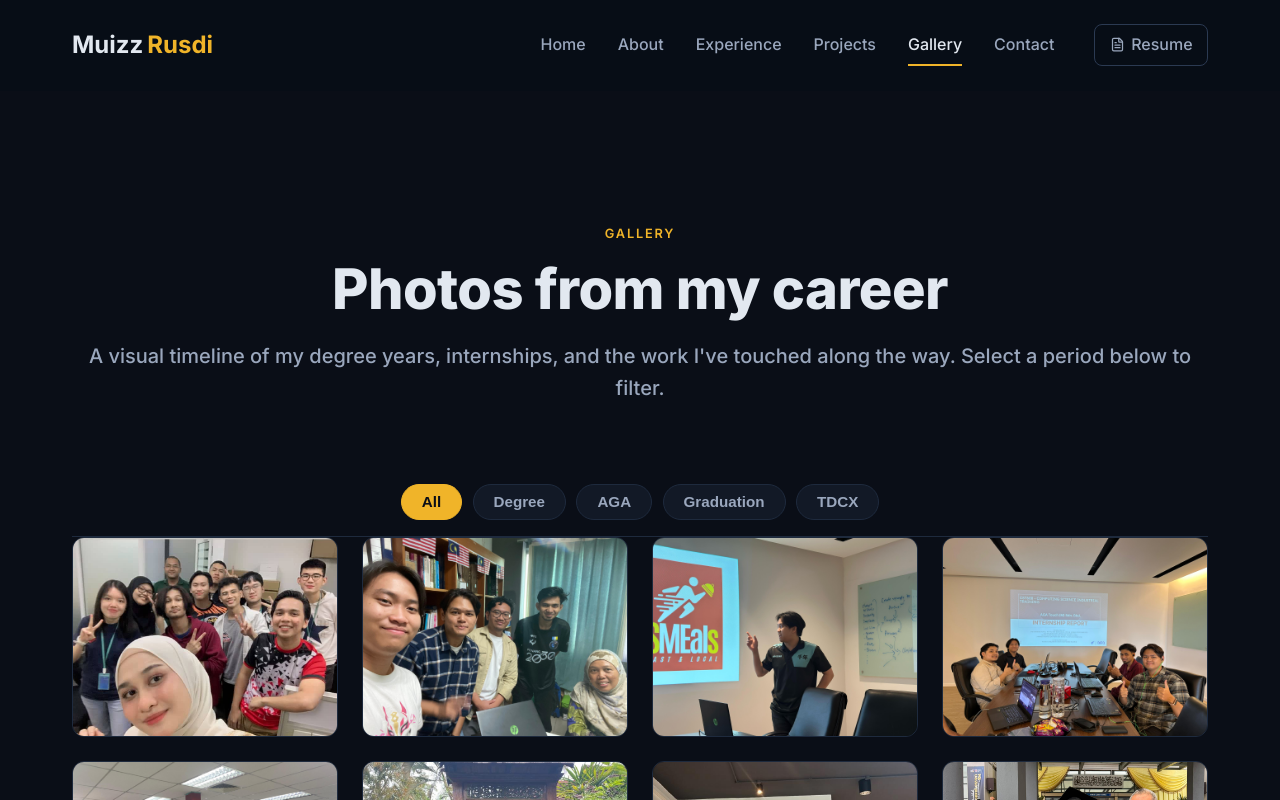
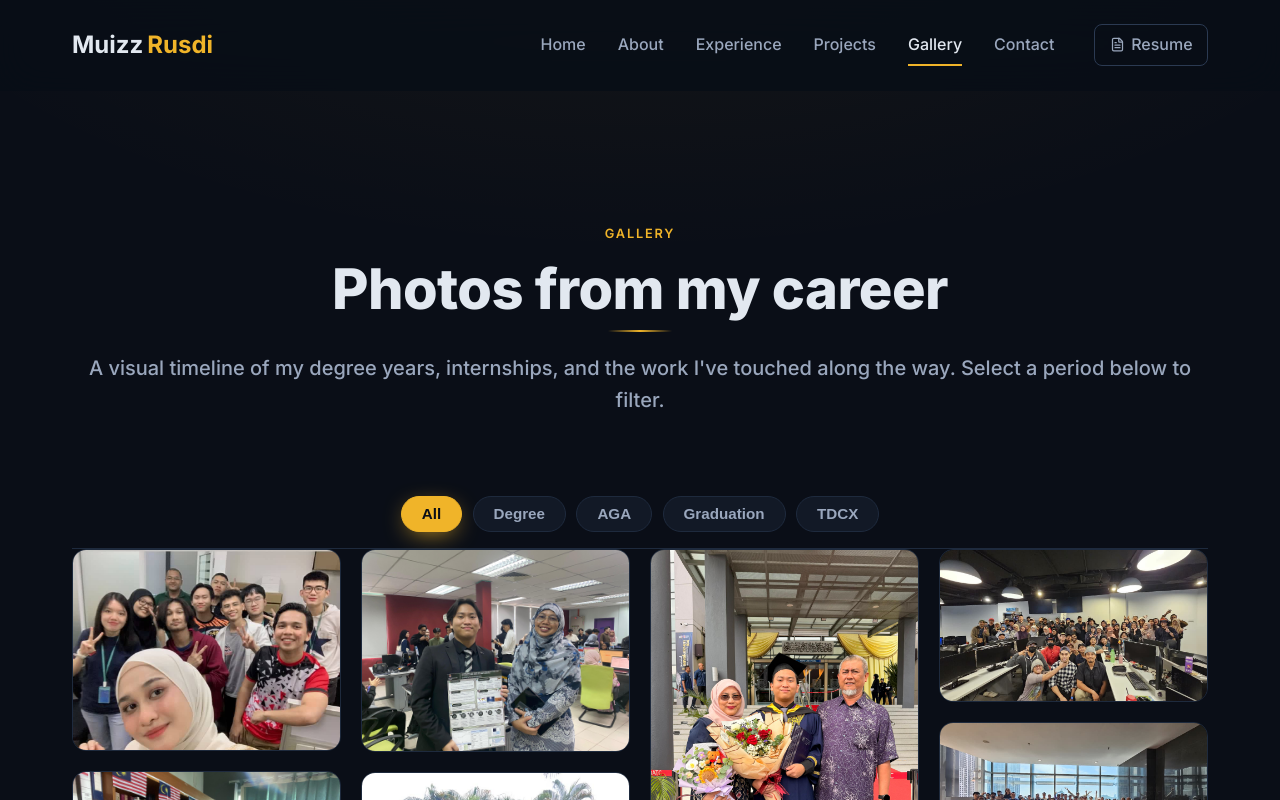
Before and after one commit to Muizz67/2026-portfolio, a React (Create React App) app: page /gallery in a window 1280 px wide. Shown: the top 800 px of the page. Built offline with nearby package versions, Linux system fonts and the light colour scheme.

Commit message:
Gallery: prettier UI — masonry grid, hover captions, label badges, image fallback, accent polish

```diff
--- a/src/components/CareerPhotos.js
+++ b/src/components/CareerPhotos.js
@@ -27,6 +27,7 @@ export default function CareerPhotos({
   const [open, setOpen] = useState(false);
   const [index, setIndex] = useState(0);
   const overlayRef = useRef(null);
+  const [broken, setBroken] = useState(new Set());
 
   const labels = useMemo(() => {
     const seen = new Set();
@@ -127,12 +128,18 @@ export default function CareerPhotos({
               if (e.key === 'Enter' || e.key === ' ') openPhoto(photo.id);
             }}
           >
+            <span className="gallery-card-label">{photo.label}</span>
+            {broken.has(photo.id) ? (
+              <div className="gallery-card-empty">Image unavailable</div>
+            ) : (
               <img
                 src={photo.image}
                 alt={photo.caption}
                 loading="lazy"
                 className="gallery-img"
+                onError={() => setBroken((prev) => new Set(prev).add(photo.id))}
               />
+            )}
             <figcaption className="gallery-caption">{photo.caption}</figcaption>
           </figure>
         ))}
--- a/src/pages/Gallery.css
+++ b/src/pages/Gallery.css
@@ -1,6 +1,7 @@
 .gallery-page {
   padding-top: 6rem;
-  background: var(--bg-primary);
+  background: radial-gradient(1200px 600px at 50% -10%, rgb(251 191 36 / 0.06), transparent 70%),
+              var(--bg-primary);
   min-height: 100vh;
 }
 
@@ -13,6 +14,27 @@
   text-transform: uppercase;
   color: var(--accent);
   margin-bottom: 0.75rem;
+}
+
+/* title underline detail, centered under the heading */
+.section-header .text-title {
+  position: relative;
+  display: inline-block;
+}
+
+.section-header .text-title::after {
+  content: "";
+  position: absolute;
+  left: 50%;
+  bottom: -0.5rem;
+  transform: translateX(-50%);
+  width: 64px;
+  height: 2px;
+  background: linear-gradient(90deg, transparent, var(--accent), transparent);
+}
+
+.section-header .text-subtitle {
+  margin-top: 0.75rem;
 }
 
 /* ---- Filter bar ---- */
@@ -46,40 +68,52 @@
   background: var(--accent);
   border-color: var(--accent);
   color: var(--bg-primary);
+  box-shadow: 0 6px 24px -8px var(--accent);
 }
 
 /* ---- Grid ---- */
 .gallery-grid {
-  display: grid;
-  grid-template-columns: repeat(auto-fill, minmax(min(220px, 100%), 1fr));
-  gap: 1.5rem;
-  align-content: start;
+  column-count: 2;
+  column-gap: 1.25rem;
 }
+@media (min-width: 768px) { .gallery-grid { column-count: 3; } }
+@media (min-width: 1024px) { .gallery-grid { column-count: 4; } }
 
 .gallery-card {
   position: relative;
   overflow: hidden;
-  border-radius: 12px;
+  border-radius: 14px;
   background: rgb(26 36 54 / 0.5);
   border: 1px solid var(--border);
   cursor: pointer;
-  display: flex;
-  flex-direction: column;
-  aspect-ratio: 4 / 3;
-  transition: var(--transition);
+  display: block;
+  break-inside: avoid;
+  margin-bottom: 1.25rem;
+  transition: transform 0.25s ease, box-shadow 0.25s ease, border-color 0.25s ease;
+  animation: galleryCardIn 0.5s ease both;
+}
+
+@keyframes galleryCardIn {
+  0% { opacity: 0; transform: translateY(12px); }
+  100% { opacity: 1; transform: none; }
 }
 
 .gallery-card:hover {
-  border-color: color-mix(in srgb, var(--accent) 40%, transparent);
-  transform: translateY(-3px);
+  border-color: color-mix(in srgb, var(--accent) 45%, transparent);
+  transform: translateY(-5px);
+  box-shadow: 0 18px 40px -14px rgba(6, 12, 20, 0.6);
 }
 
 .gallery-img {
   width: 100%;
-  height: 100%;
-  object-fit: cover;
+  height: auto;
   display: block;
   background: var(--bg-tertiary);
+  transition: transform 0.4s cubic-bezier(0.22, 1, 0.36, 1);
+}
+
+.gallery-card:hover .gallery-img {
+  transform: scale(1.06);
 }
 
 .gallery-caption {
@@ -87,27 +121,51 @@
   left: 0;
   right: 0;
   bottom: 0;
-  padding: 0.85rem 1rem;
-  background: linear-gradient(to top, rgba(6, 12, 20, 0.92), rgba(6, 12, 20, 0.12));
+  padding: 1rem 0.9rem 0.85rem;
+  background: linear-gradient(to top, rgba(6, 12, 20, 0.92), rgba(6, 12, 20, 0.05));
   color: var(--text-primary);
-  font-size: 0.9rem;
+  font-size: 0.85rem;
   line-height: 1.4;
   opacity: 0;
-  transition: opacity 0.25s ease;
+  transform: translateY(6px);
+  transition: opacity 0.25s ease, transform 0.25s ease;
 }
 
 .gallery-card:hover .gallery-caption,
 .gallery-card:focus-within .gallery-caption {
   opacity: 1;
+  transform: translateY(0);
 }
 
-.gallery-card:focus-within {
-  border-color: var(--accent);
-  transform: translateY(-3px);
+.gallery-card-label {
+  position: absolute;
+  top: 0.65rem;
+  left: 0.65rem;
+  font-size: 0.7rem;
+  font-weight: 700;
+  letter-spacing: 0.1em;
+  text-transform: uppercase;
+  padding: 0.25rem 0.55rem;
+  border-radius: 999px;
+  background: rgb(10 14 23 / 0.75);
+  border: 1px solid var(--border);
+  color: var(--text-secondary);
+  backdrop-filter: blur(6px);
+  -webkit-backdrop-filter: blur(6px);
+  opacity: 0;
+  transform: translateY(-4px);
+  transition: opacity 0.2s ease, transform 0.2s ease;
+  pointer-events: none;
+}
+
+.gallery-card:hover .gallery-card-label {
+  opacity: 1;
+  transform: translateY(0);
 }
 
 @media (pointer: coarse) {
-  .gallery-card .gallery-caption { opacity: 1; }
+  .gallery-card .gallery-caption { opacity: 1; transform: none; }
+  .gallery-card .gallery-card-label { opacity: 1; }
 }
 
 /* ---- Lightbox ---- */
```
Lines whose indentation alone changed are shown as unchanged.
